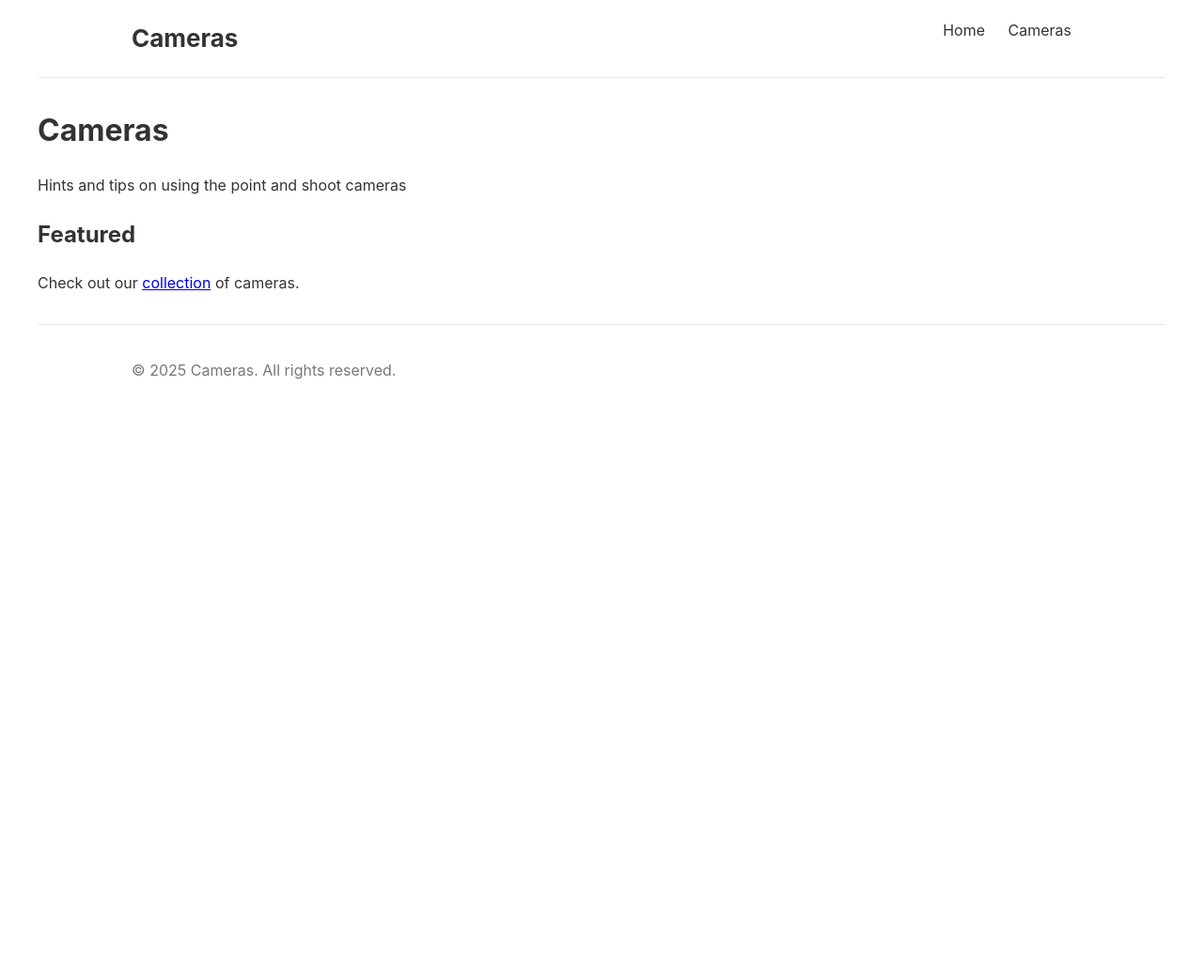
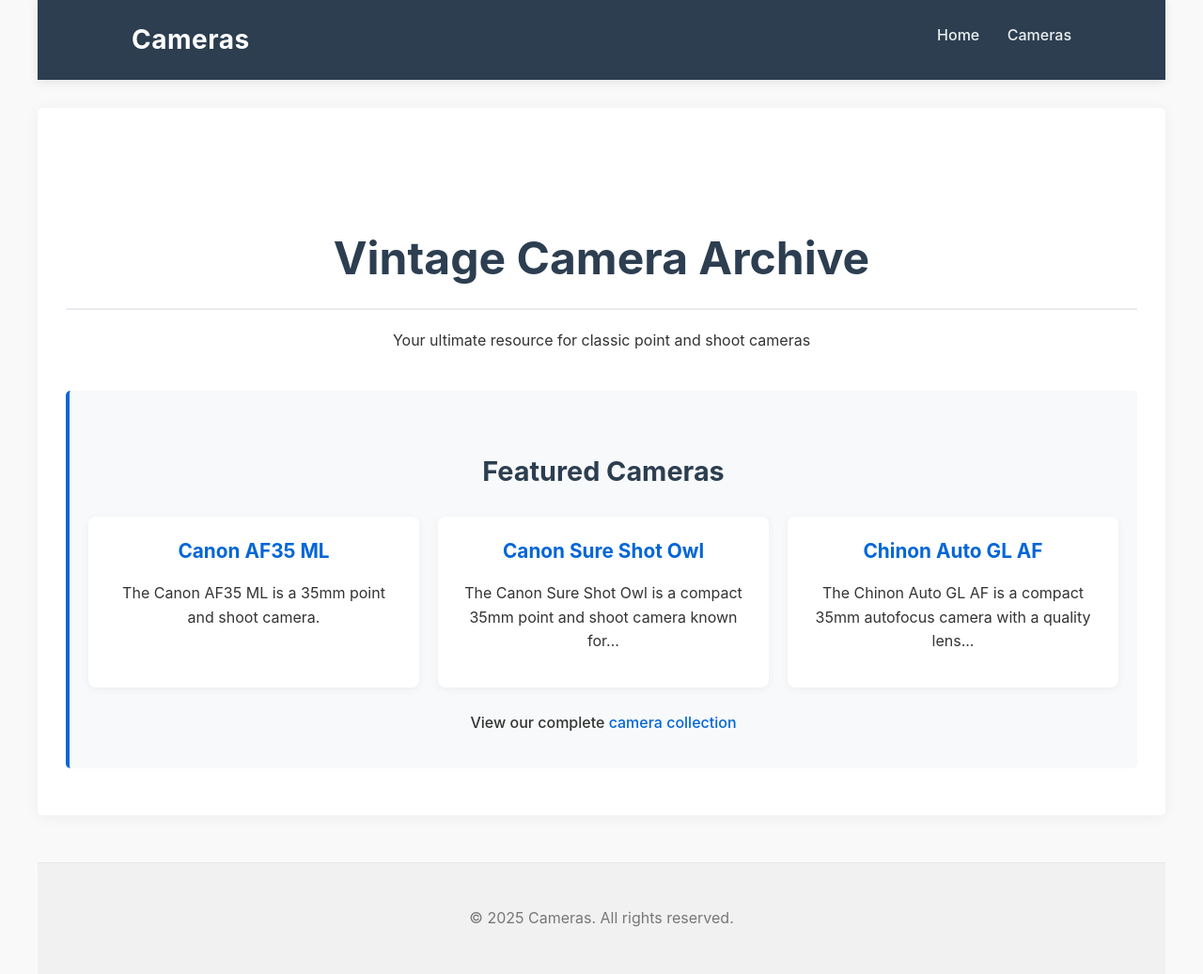
Before and after one commit to novakps/novakps.github.io, a Jekyll site: the page built from index.html, in a window 1280 px wide. Shown: the whole page at 94% size. Built offline with Jekyll 4.4.1, drawn with Linux system fonts in a browser that asks for light colours; before the commit the page ends 900 px from its top, so only the background shows below that.

Commit message:
style: Enhance website layout and styling with responsive design

```diff
--- a/_layouts/default.html
+++ b/_layouts/default.html
@@ -2,9 +2,11 @@
 <html lang="en">
 <head>
   <meta charset="UTF-8">
-  <meta name="viewport" content="width=device-width, initial-scale=1.0">
+  <meta name="viewport" content="width=device-width, initial-scale=1.0, maximum-scale=1.0, user-scalable=no">
   <title>{% if page.title %}{{ page.title }} | {% endif %}{{ site.title }}</title>
+  <meta name="description" content="{{ site.description }}">
   <link rel="stylesheet" href="{{ '/assets/css/custom.css' | relative_url }}">
+  <link rel="icon" href="{{ '/assets/images/favicon.png' | relative_url }}">
 </head>
 <body>
   <header class="site-header">
--- a/assets/css/custom.css
+++ b/assets/css/custom.css
@@ -6,6 +6,34 @@ body {
   max-width: 1200px;
   margin: 0 auto;
   padding: 0 20px;
+  background-color: #f9f9f9;
+}
+
+h1, h2, h3, h4, h5, h6 {
+  color: #2c3e50;
+  margin-top: 1.5em;
+  margin-bottom: 0.5em;
+}
+
+h1 {
+  font-size: 2.5em;
+  border-bottom: 2px solid #eaecef;
+  padding-bottom: 0.3em;
+}
+
+h2 {
+  font-size: 1.8em;
+}
+
+a {
+  color: #0366d6;
+  text-decoration: none;
+  transition: color 0.2s ease;
+}
+
+a:hover {
+  color: #0056b3;
+  text-decoration: underline;
 }
 
 .wrapper {
@@ -16,101 +44,222 @@ body {
 
 /* Header */
 .site-header {
-  border-bottom: 1px solid #e8e8e8;
+  background-color: #2c3e50;
+  color: white;
   padding: 20px 0;
   margin-bottom: 30px;
+  box-shadow: 0 2px 10px rgba(0,0,0,0.1);
 }
 
 .site-title {
-  font-size: 26px;
+  font-size: 28px;
   font-weight: bold;
   text-decoration: none;
-  color: #333;
+  color: white;
+  letter-spacing: 0.5px;
+}
+
+.site-title:hover {
+  color: #f1f1f1;
+  text-decoration: none;
 }
 
 .site-nav {
   float: right;
+  margin-top: 5px;
 }
 
 .site-nav a {
-  margin-left: 20px;
-  color: #333;
+  margin-left: 25px;
+  color: #ecf0f1;
   text-decoration: none;
+  font-weight: 500;
+  font-size: 16px;
+  transition: color 0.2s ease;
 }
 
 .site-nav a:hover {
-  color: #0366d6;
+  color: #3498db;
+  text-decoration: none;
 }
 
 /* Footer */
 .site-footer {
   border-top: 1px solid #e8e8e8;
+  padding: 30px 0;
+  margin-top: 50px;
+  color: #777;
+  background-color: #f1f1f1;
+  text-align: center;
+}
+
+/* Main content */
+.content {
+  background-color: white;
+  padding: 30px;
+  border-radius: 5px;
+  box-shadow: 0 2px 15px rgba(0,0,0,0.05);
+  margin-bottom: 30px;
+}
+
+/* Home page */
+.home {
+  text-align: center;
   padding: 20px 0;
-  margin-top: 30px;
-  color: #777;
+}
+
+.home h1 {
+  font-size: 3em;
+  margin-bottom: 20px;
+}
+
+.featured {
+  margin-top: 40px;
+  padding: 20px;
+  background-color: #f8f9fa;
+  border-radius: 5px;
+  border-left: 4px solid #0366d6;
 }
 
 /* Camera list */
+.manuals-page h1 {
+  text-align: center;
+  margin-bottom: 40px;
+}
+
 .manuals-list {
   display: grid;
   grid-template-columns: repeat(auto-fill, minmax(300px, 1fr));
-  gap: 20px;
+  gap: 25px;
 }
 
 .manual-item {
   border: 1px solid #e8e8e8;
-  border-radius: 5px;
-  padding: 20px;
-  transition: transform 0.2s;
+  border-radius: 8px;
+  padding: 25px;
+  transition: all 0.3s ease;
+  background-color: white;
+  box-shadow: 0 2px 10px rgba(0,0,0,0.05);
 }
 
 .manual-item:hover {
-  transform: translateY(-5px);
-  box-shadow: 0 10px 20px rgba(0,0,0,0.1);
+  transform: translateY(-8px);
+  box-shadow: 0 15px 30px rgba(0,0,0,0.1);
+  border-color: #0366d6;
 }
 
 .manual-item h3 {
   margin-top: 0;
+  font-size: 1.4em;
+  border-bottom: 1px solid #f1f1f1;
+  padding-bottom: 10px;
 }
 
 .manual-item a {
   color: #0366d6;
   text-decoration: none;
+  font-weight: 500;
+}
+
+.manual-item a:hover {
+  text-decoration: underline;
+}
+
+.manual-item p {
+  color: #666;
+  margin-top: 15px;
+  font-size: 0.95em;
 }
 
 /* Camera page */
+.camera-page h1 {
+  text-align: center;
+  margin-bottom: 30px;
+}
+
 .camera-details {
   display: grid;
   grid-template-columns: 1fr 1fr;
-  gap: 30px;
-  margin-bottom: 30px;
+  gap: 40px;
+  margin-bottom: 40px;
+}
+
+.camera-info, .camera-resources {
+  background-color: #f8f9fa;
+  padding: 25px;
+  border-radius: 8px;
+  box-shadow: 0 2px 10px rgba(0,0,0,0.05);
+}
+
+.camera-info h2, .camera-resources h2, .camera-usage h2 {
+  color: #2c3e50;
+  border-bottom: 2px solid #eaecef;
+  padding-bottom: 10px;
+  margin-top: 0;
+}
+
+.camera-info ul {
+  padding-left: 20px;
+}
+
+.camera-info li {
+  margin-bottom: 10px;
 }
 
 .camera-images {
   display: grid;
   grid-template-columns: repeat(auto-fill, minmax(250px, 1fr));
-  gap: 15px;
-  margin-top: 15px;
+  gap: 20px;
+  margin-top: 20px;
 }
 
 .camera-images img {
   max-width: 100%;
-  border-radius: 5px;
+  border-radius: 8px;
+  box-shadow: 0 4px 10px rgba(0,0,0,0.1);
+  transition: transform 0.3s ease;
+}
+
+.camera-images img:hover {
+  transform: scale(1.03);
 }
 
 .download-button {
   display: inline-block;
   background-color: #0366d6;
   color: white;
-  padding: 8px 16px;
+  padding: 10px 20px;
   border-radius: 4px;
   text-decoration: none;
   margin-right: 10px;
-  margin-bottom: 10px;
+  margin-bottom: 15px;
+  font-weight: 500;
+  transition: all 0.2s ease;
 }
 
 .download-button:hover {
   background-color: #0056b3;
+  transform: translateY(-2px);
+  box-shadow: 0 4px 8px rgba(0,0,0,0.1);
+  text-decoration: none;
+  color: white;
+}
+
+.camera-usage {
+  background-color: #f8f9fa;
+  padding: 25px;
+  border-radius: 8px;
+  margin-top: 30px;
+  box-shadow: 0 2px 10px rgba(0,0,0,0.05);
+}
+
+.camera-usage ol, .camera-usage ul {
+  padding-left: 25px;
+}
+
+.camera-usage li {
+  margin-bottom: 10px;
+  line-height: 1.6;
 }
 
 @media (max-width: 768px) {
@@ -121,11 +270,48 @@ body {
   .site-nav {
     float: none;
     display: block;
-    margin-top: 10px;
+    margin-top: 15px;
+    text-align: center;
   }
 
   .site-nav a {
     margin-left: 0;
-    margin-right: 20px;
+    margin-right: 15px;
+  }
+
+  .site-title {
+    display: block;
+    text-align: center;
   }
 }
+/* Featured cameras on home page */
+.featured-cameras {
+  display: grid;
+  grid-template-columns: repeat(auto-fill, minmax(280px, 1fr));
+  gap: 20px;
+  margin: 25px 0;
+}
+
+.featured-camera {
+  background-color: white;
+  padding: 20px;
+  border-radius: 8px;
+  box-shadow: 0 2px 10px rgba(0,0,0,0.05);
+  transition: transform 0.3s ease;
+}
+
+.featured-camera:hover {
+  transform: translateY(-5px);
+  box-shadow: 0 10px 20px rgba(0,0,0,0.1);
+}
+
+.featured-camera h3 {
+  margin-top: 0;
+  font-size: 1.3em;
+}
+
+.view-all {
+  text-align: center;
+  margin-top: 20px;
+  font-weight: 500;
+}
--- a/index.html
+++ b/index.html
@@ -3,11 +3,20 @@ layout: default
 title: Home
 ---
 <div class="home">
-  <h1>Cameras</h1>
-  <p>Hints and tips on using the point and shoot cameras</p>
+  <h1>Vintage Camera Archive</h1>
+  <p>Your ultimate resource for classic point and shoot cameras</p>
 
   <div class="featured">
-    <h2>Featured</h2>
-    <p>Check out our <a href="/cameras/"> collection</a> of cameras.</p>
+    <h2>Featured Cameras</h2>
+    <div class="featured-cameras">
+      {% assign featured_cameras = site.data.cameras | slice: 0, 3 %}
+      {% for camera in featured_cameras %}
+        <div class="featured-camera">
+          <h3><a href="/cameras/{{ camera.id }}/">{{ camera.title }}</a></h3>
+          <p>{{ camera.description | strip_html | truncatewords: 15 }}</p>
+        </div>
+      {% endfor %}
+    </div>
+    <p class="view-all">View our complete <a href="/cameras/">camera collection</a></p>
   </div>
 </div>
```
Also changed, not shown: assets/images/favicon.png (added).
